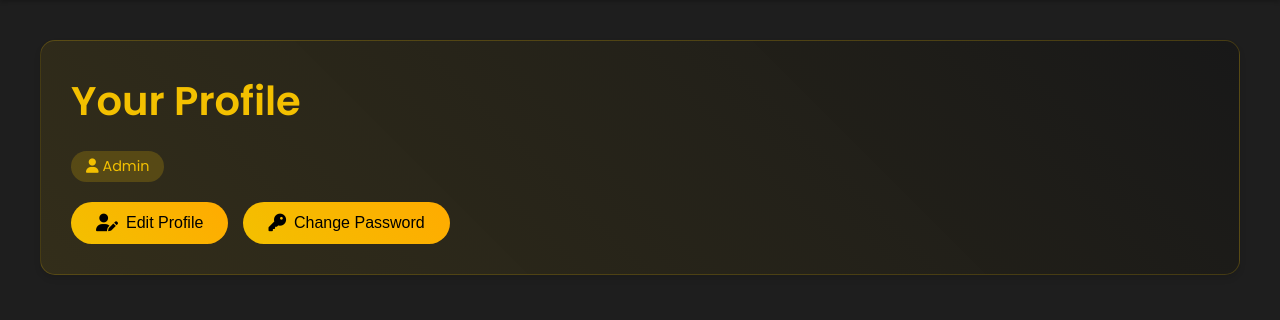
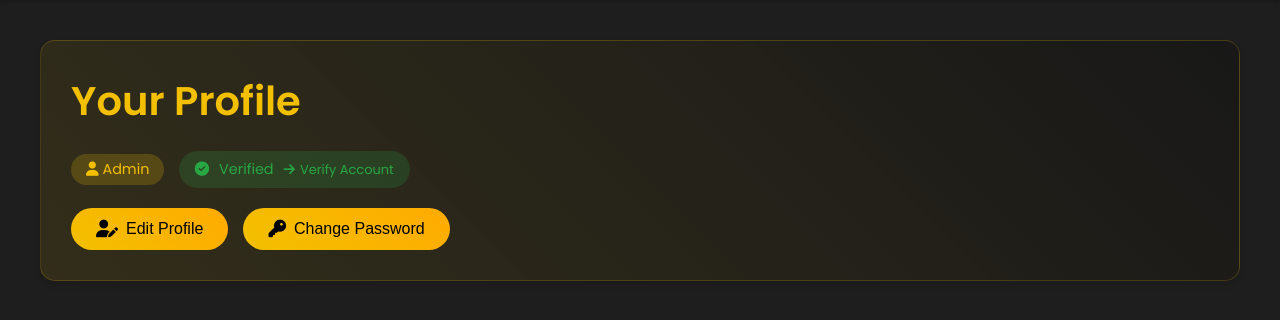
Before and after one commit to jessyforg/CAPSTONE_Kapital, a PHP site: page /profile.php in a window 1280 px wide. Shown: the part 87-407 px from the top of the page. Run offline with PHP 8.4, Linux system fonts and the light colour scheme; the visitor is signed in with stand-in values (Sample User, id 1); tables that the repository leaves empty or names only in its code hold one stand-in row (values such as "Sample post"); data that the repository does not hold is empty.

Commit message:
Added Verification Button and Resume Builder for Job Seekers

```diff
--- a/Kapital_System/profile.php
+++ b/Kapital_System/profile.php
@@ -180,6 +180,46 @@ if ($user['role'] === 'entrepreneur') {
             border-radius: 20px;
             font-size: 0.9em;
             margin-top: 10px;
+        }
+
+        .verification-badge {
+            display: inline-flex;
+            align-items: center;
+            gap: 10px;
+            padding: 8px 16px;
+            border-radius: 20px;
+            font-size: 0.9em;
+            margin-top: 10px;
+            margin-left: 10px;
+        }
+
+        .verify-link {
+            color: inherit;
+            text-decoration: none;
+            display: inline-flex;
+            align-items: center;
+            gap: 5px;
+            font-size: 0.9em;
+            transition: opacity 0.3s ease;
+        }
+
+        .verify-link:hover {
+            opacity: 0.8;
+        }
+
+        .status-pending {
+            background-color: rgba(255, 193, 7, 0.2);
+            color: #ffc107;
+        }
+
+        .status-verified {
+            background-color: rgba(40, 167, 69, 0.2);
+            color: #28a745;
+        }
+
+        .status-not-approved {
+            background-color: rgba(220, 53, 69, 0.2);
+            color: #dc3545;
         }
 
         .profile-actions {
@@ -405,6 +445,28 @@ if ($user['role'] === 'entrepreneur') {
                 <?php echo ucfirst(htmlspecialchars($user['role'])); ?>
             </div>
 
+            <div class="verification-badge status-<?php echo strtolower($user['verification_status']); ?>">
+                <i class="fas <?php
+                    switch($user['verification_status']) {
+                        case 'pending':
+                            echo 'fa-clock';
+                            break;
+                        case 'verified':
+                            echo 'fa-check-circle';
+                            break;
+                        case 'not approved':
+                            echo 'fa-times-circle';
+                            break;
+                    }
+                ?>"></i>
+                <?php echo ucfirst($user['verification_status']); ?>
+                <?php if ($is_own_profile): ?>
+                    <a href="verify_account.php" class="verify-link">
+                        <i class="fas fa-arrow-right"></i> Verify Account
+                    </a>
+                <?php endif; ?>
+            </div>
+
             <?php if ($is_own_profile): ?>
             <div class="profile-actions">
                 <button class="action-button" onclick="toggleSection('editProfile')">
@@ -416,6 +478,11 @@ if ($user['role'] === 'entrepreneur') {
                 <?php if ($user['role'] === 'entrepreneur'): ?>
                 <a href="startup_ai_advisor.php" class="action-button">
                     <i class="fas fa-robot"></i> AI Startup Advisor
+                </a>
+                <?php endif; ?>
+                <?php if ($user['role'] === 'job_seeker'): ?>
+                <a href="resume_builder.php" class="action-button">
+                    <i class="fas fa-file-alt"></i> Resume Builder
                 </a>
                 <?php endif; ?>
             </div>
```
